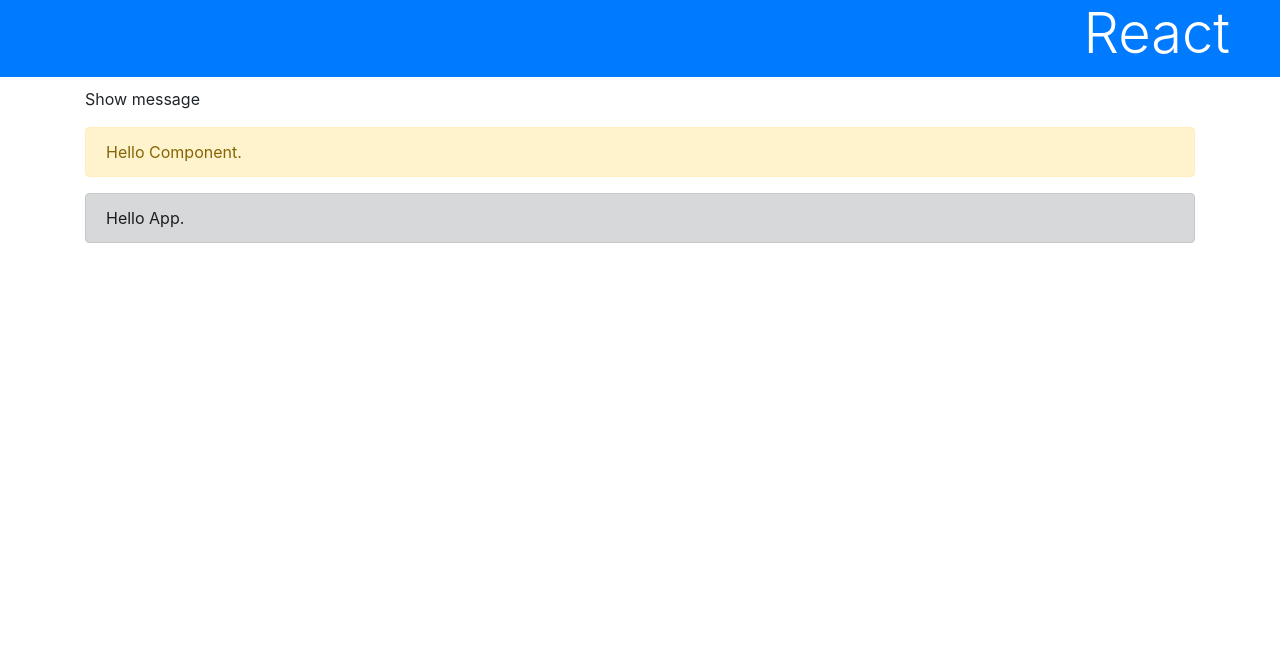
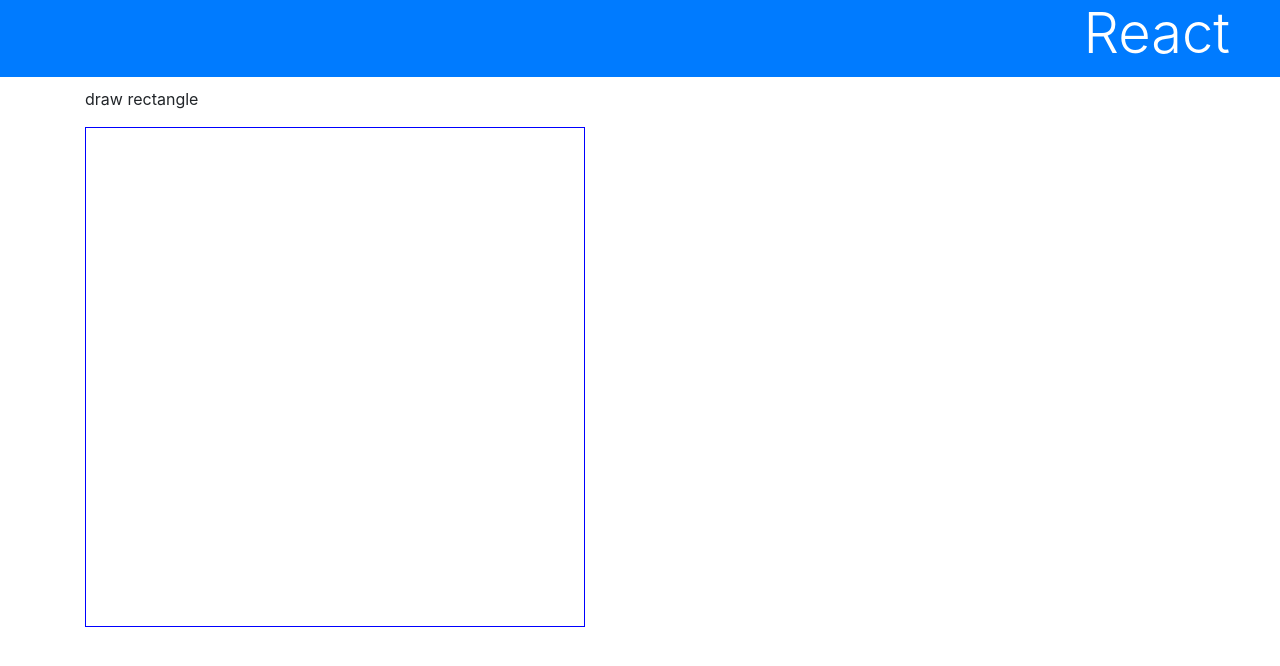
Before and after one commit to Yuki326/photo_search_app, a React (Create React App) app: page / in a window 1280 px wide. Shown: the top 666 px of the page. Built offline with nearby package versions, Linux system fonts and the light colour scheme.

Commit message:
演習　プロパティとステートの連携

```diff
--- a/src/App.js
+++ b/src/App.js
@@ -2,20 +2,50 @@
 import './App.css'
 
 class App extends Component{
+  data =[]
+
+  area = {
+    width:"500px",
+    height:"500px",
+    border:"1px solid blue"
+  }
   constructor(props){
-    super(props);
+    super(props)
     this.state={
-      msg:"Hello Component.",
+      list:this.data
     }
+    this.doAction = this.doAction.bind(this)
+  }
+  doAction(e){
+    let x= e.pageX
+    let y= e.pageY
+    this.data.push({x:x,y:y})
+    this.setState({
+      list:this.data
+    })
+  }
+
+  draw(d){
+    let s={
+      position:"absolute",
+      left:(d.x - 25)+"px",
+      top:(d.y -25)+"px",
+      width:"50px",
+      height:"50px",
+      backgroundColor:"#66f3",
+    }
+    return <div style={s}></div>
+
   }
   render(){
     return(
       <div>
         <h1 className="bg-primary text-white display-4">React</h1>
         <div className="container">
-          <p className="subtitle">Show message</p>
-          <p className="alert alert-warning">{this.state.msg}</p>
-          <p className="alert alert-dark">{this.props.msg}</p>
+          <p className="subtitle">draw rectangle</p>
+          <div style={this.area} onClick={this.doAction}>
+            {this.data.map((value)=>this.draw(value))}
+          </div>
 
         </div>
       </div>
```
